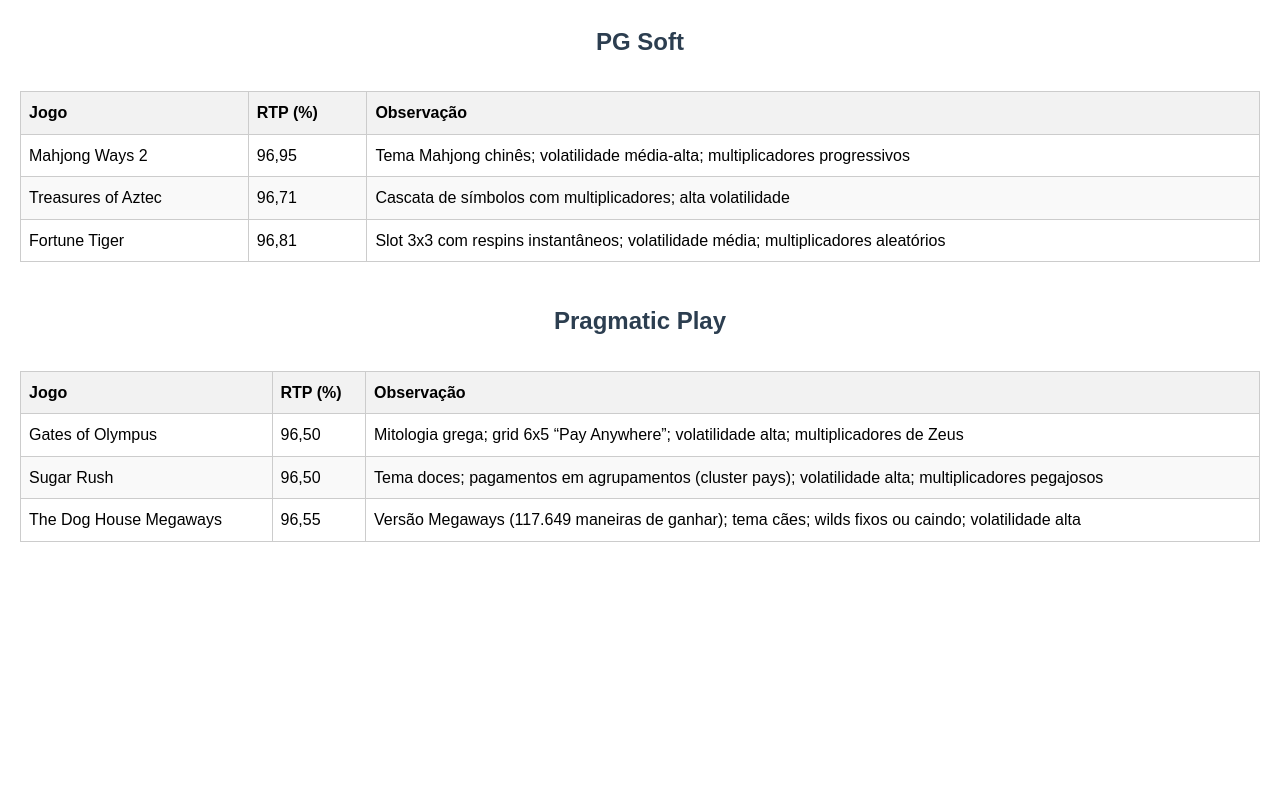
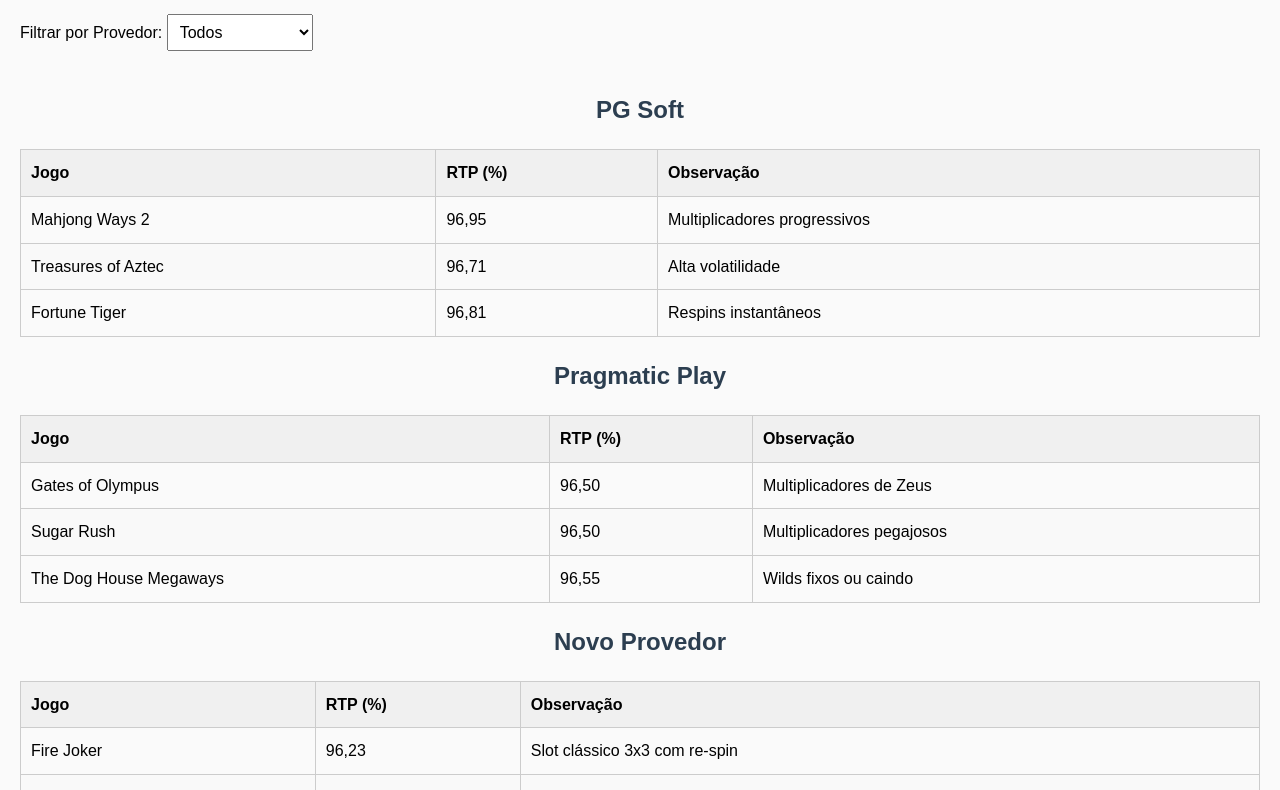
Before and after one commit to fksinamuniz/Indicadores_geral, a plain HTML site: page index.html in a window 1280 px wide. Shown: the part 80-870 px from the top of the page. Before the commit the page ends 800 px from the top, so only its background shows below. Drawn offline with Linux system fonts and the light colour scheme.

Commit message:
Update index.html

```diff
--- a/index.html
+++ b/index.html
@@ -1,16 +1,15 @@
-<!DOCTYPE html>
-<html lang="pt">
+<!DOCTYPE html><html lang="pt">
 <head>
   <meta charset="UTF-8">
+  <meta http-equiv="refresh" content="120">
   <meta name="viewport" content="width=device-width, initial-scale=1.0">
-  <title>Slot Games - PG Soft e Pragmatic Play</title>
+  <title>Slot Games - Provedores e RTP</title>
   <style>
-    body { font-family: Arial, sans-serif; margin: 20px; line-height: 1.6; }
-    h1 { text-align: center; color: #2c3e50; }
-    h2 { margin-top: 30px; color: #2c3e50; text-align: center; }
-    table { width: 100%; border-collapse: collapse; margin: 10px 0; }
-    th, td { border: 1px solid #ccc; padding: 8px; text-align: left; }
-    th { background-color: #f2f2f2; }
+    body { font-family: Arial, sans-serif; margin: 20px; line-height: 1.6; background-color: #fafafa; }
+    h1, h2 { text-align: center; color: #2c3e50; }
+    table { width: 100%; border-collapse: collapse; margin: 20px 0; }
+    th, td { border: 1px solid #ccc; padding: 10px; text-align: left; }
+    th { background-color: #f0f0f0; }
     tr:nth-child(even) { background-color: #f9f9f9; }
     tr:hover { background-color: #f1f1f1; }
     .table-container { overflow-x: auto; }
@@ -18,61 +17,64 @@
       body { margin: 10px; }
       th, td { font-size: 14px; }
     }
+    select { padding: 8px; font-size: 16px; margin-bottom: 20px; }
   </style>
 </head>
 <body>
-  <h1>Jogos de Slots Populares</h1>
+  <h1>Jogos de Slots Populares por Provedor</h1><label for="providerFilter">Filtrar por Provedor:</label> <select id="providerFilter" onchange="filterTables()"> <option value="all">Todos</option> <option value="pg">PG Soft</option> <option value="pragmatic">Pragmatic Play</option> <option value="novo">Novo Provedor</option> </select>
 
+  <div class="table-container">
+    <div class="provider-table" data-provider="pg">
       <h2>PG Soft</h2>
-  <div class="table-container">
       <table>
         <thead>
           <tr><th>Jogo</th><th>RTP (%)</th><th>Observação</th></tr>
         </thead>
         <tbody>
-        <tr>
-          <td>Mahjong Ways 2</td>
-          <td>96,95</td>
-          <td>Tema Mahjong chinês; volatilidade média-alta; multiplicadores progressivos</td>
-        </tr>
-        <tr>
-          <td>Treasures of Aztec</td>
-          <td>96,71</td>
-          <td>Cascata de símbolos com multiplicadores; alta volatilidade</td>
-        </tr>
-        <tr>
-          <td>Fortune Tiger</td>
-          <td>96,81</td>
-          <td>Slot 3x3 com respins instantâneos; volatilidade média; multiplicadores aleatórios</td>
-        </tr>
+          <tr><td>Mahjong Ways 2</td><td>96,95</td><td>Multiplicadores progressivos</td></tr>
+          <tr><td>Treasures of Aztec</td><td>96,71</td><td>Alta volatilidade</td></tr>
+          <tr><td>Fortune Tiger</td><td>96,81</td><td>Respins instantâneos</td></tr>
         </tbody>
       </table>
-  </div>
-
+    </div><div class="provider-table" data-provider="pragmatic">
   <h2>Pragmatic Play</h2>
-  <div class="table-container">
   <table>
     <thead>
       <tr><th>Jogo</th><th>RTP (%)</th><th>Observação</th></tr>
     </thead>
     <tbody>
-        <tr>
-          <td>Gates of Olympus</td>
-          <td>96,50</td>
-          <td>Mitologia grega; grid 6x5 “Pay Anywhere”; volatilidade alta; multiplicadores de Zeus</td>
-        </tr>
-        <tr>
-          <td>Sugar Rush</td>
-          <td>96,50</td>
-          <td>Tema doces; pagamentos em agrupamentos (cluster pays); volatilidade alta; multiplicadores pegajosos</td>
-        </tr>
-        <tr>
-          <td>The Dog House Megaways</td>
-          <td>96,55</td>
-          <td>Versão Megaways (117.649 maneiras de ganhar); tema cães; wilds fixos ou caindo; volatilidade alta</td>
-        </tr>
+      <tr><td>Gates of Olympus</td><td>96,50</td><td>Multiplicadores de Zeus</td></tr>
+      <tr><td>Sugar Rush</td><td>96,50</td><td>Multiplicadores pegajosos</td></tr>
+      <tr><td>The Dog House Megaways</td><td>96,55</td><td>Wilds fixos ou caindo</td></tr>
     </tbody>
   </table>
 </div>
-</body>
+
+<div class="provider-table" data-provider="novo">
+  <h2>Novo Provedor</h2>
+  <table>
+    <thead>
+      <tr><th>Jogo</th><th>RTP (%)</th><th>Observação</th></tr>
+    </thead>
+    <tbody>
+      <tr><td>Fire Joker</td><td>96,23</td><td>Slot clássico 3x3 com re-spin</td></tr>
+      <tr><td>Book of Dead</td><td>96,21</td><td>Alta volatilidade, tema egípcio</td></tr>
+      <tr><td>Reactoonz</td><td>96,51</td><td>Slot com cascata e símbolos especiais</td></tr>
+    </tbody>
+  </table>
+</div>
+
+  </div>  <script>
+    function filterTables() {
+      const selected = document.getElementById("providerFilter").value;
+      const tables = document.querySelectorAll(".provider-table");
+      tables.forEach(table => {
+        if (selected === "all" || table.dataset.provider === selected) {
+          table.style.display = "block";
+        } else {
+          table.style.display = "none";
+        }
+      });
+    }
+  </script></body>
 </html>
```
Lines whose indentation alone changed are shown as unchanged.
